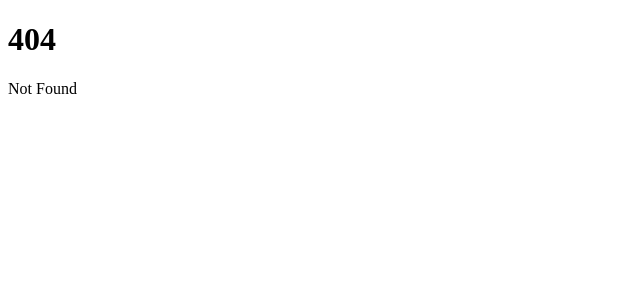
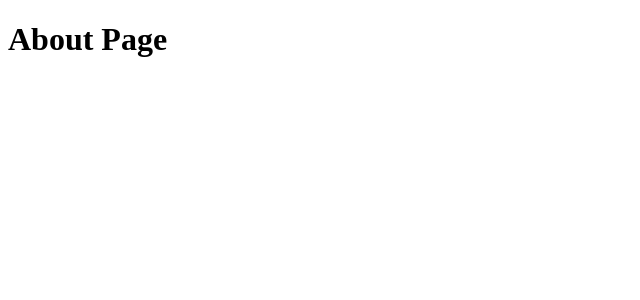
Before and after one commit to Erikote04/SvelteKit-Demo, a SvelteKit app: page /about in a window 1280 px wide. Before the commit this address had no page. Shown: the top 300 px of the page, without its empty margins (0-640 px from the left). Built offline with nearby package versions, Linux system fonts and the light colour scheme.

Commit message:
[Navigation] Basic routing

```diff
--- a/src/routes/+page.svelte
+++ b/src/routes/+page.svelte
@@ -1,2 +1 @@
 <h1>Welcome to SvelteKit</h1>
-<p>Visit <a href="https://kit.svelte.dev">kit.svelte.dev</a> to read the documentation</p>
--- /dev/null
+++ b/src/routes/about/+page.svelte
@@ -0,0 +1 @@
+<h1>About Page</h1>
--- /dev/null
+++ b/src/routes/profile/+page.svelte
@@ -0,0 +1 @@
+<h1>My Profile</h1>
```
